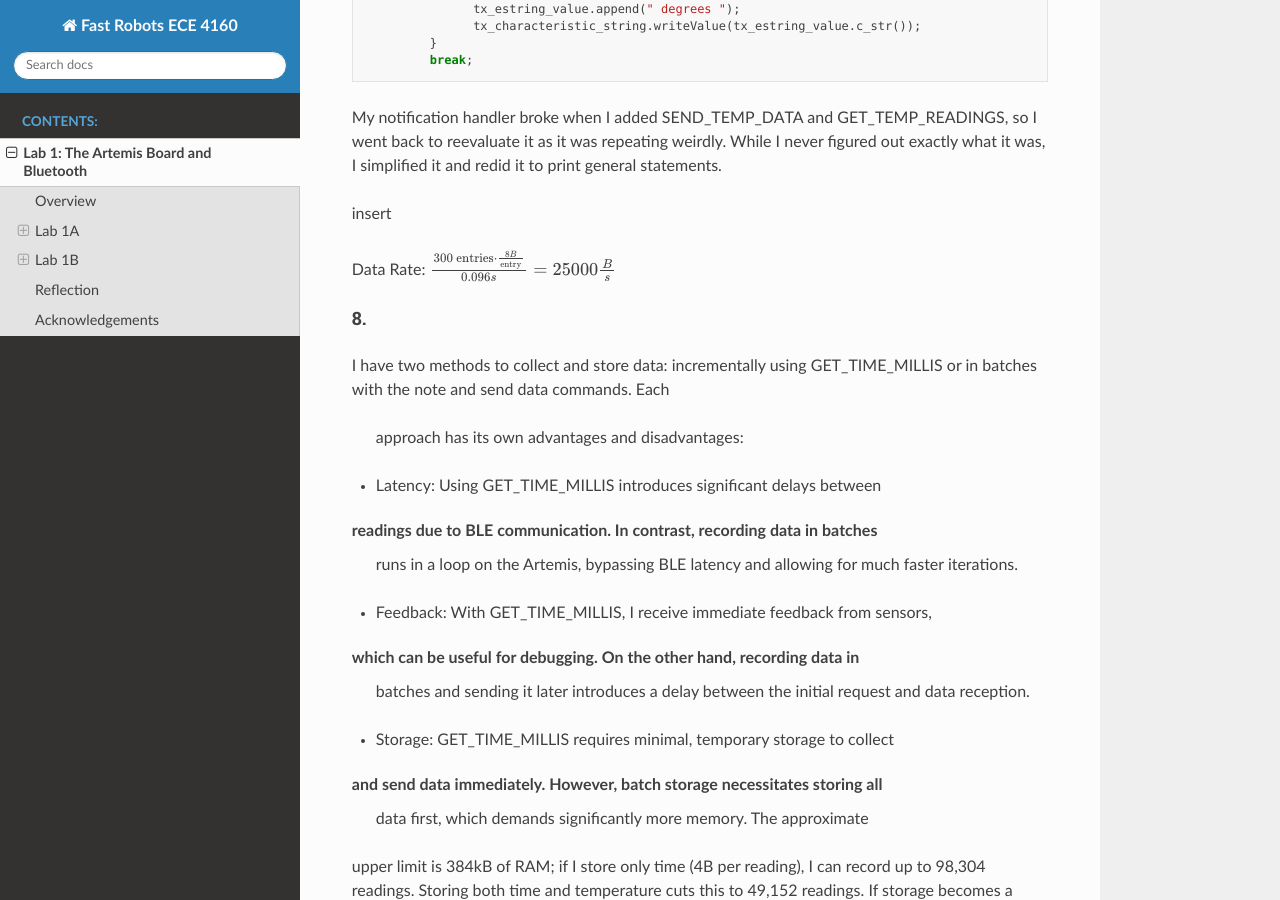
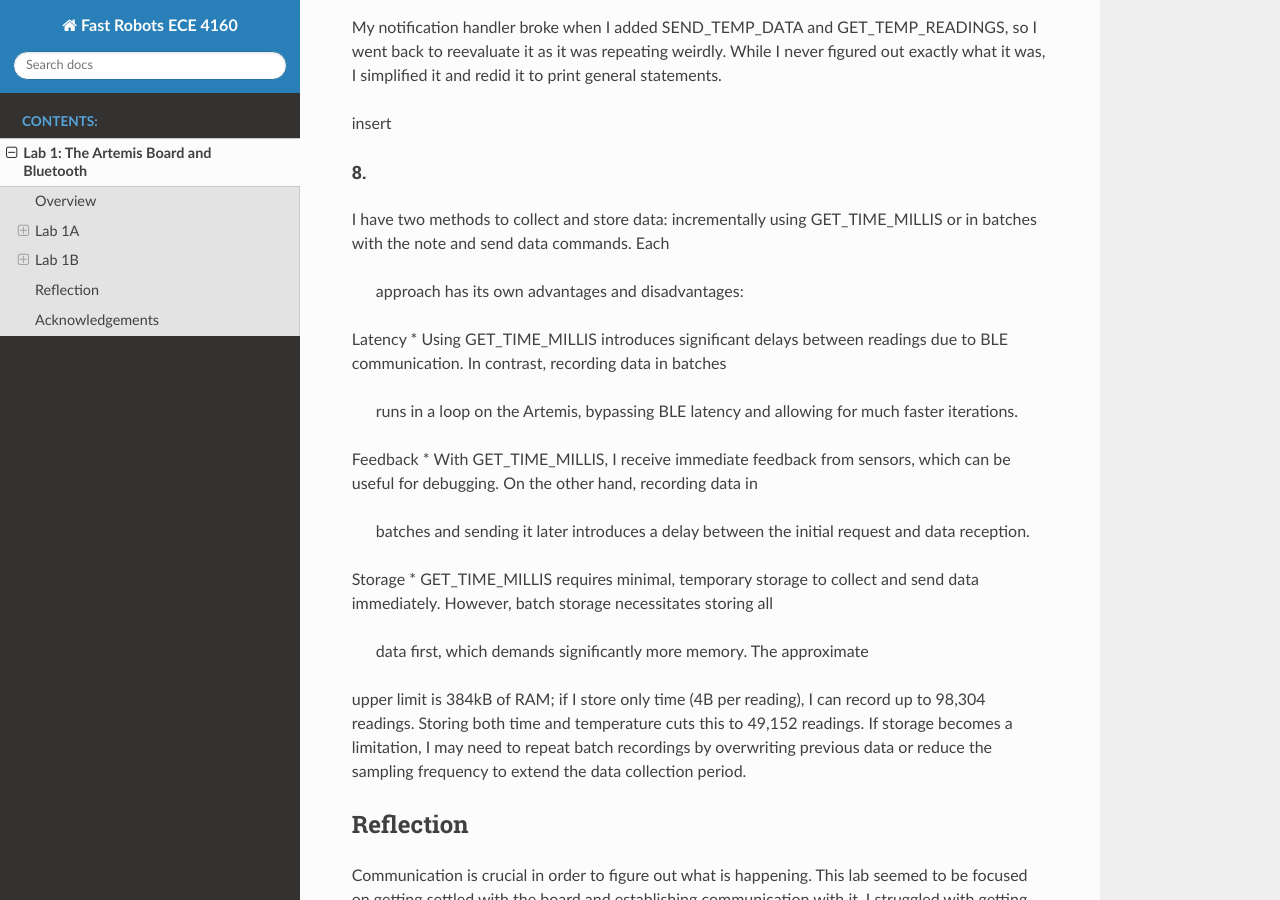
Before and after one commit to nskatti1/test-website, a Sphinx documentation site: the page built from docs/lab1.rst, in a window 1280 px wide and 900 px high, scrolled down 5521 px. Built offline with Sphinx 7.4.7 and the Read the Docs theme 3.1.0, drawn with Linux system fonts in a browser that asks for light colours; pages that are not in the unit, such as notebooks, are missing from menus; some of the changed text lies outside the part shown.

Commit message:
Update lab1.rst

```diff
--- a/docs/lab1.rst
+++ b/docs/lab1.rst
@@ -236,9 +237,6 @@
 
 insert image
 
-
-Data Rate: :math:`\frac{100 \text{ entries} \cdot \frac{4B}{\text{entry}}}{3.034 s} = 131.84\frac{B}{s}`
-
 6. Send Times in Batch
 """"""""""""""""""""""""""""""""""""""""""""""""""""""""""""""""""""""""""
 
@@ -266,8 +264,6 @@
 
  insert image
 
-
-Data Rate: :math:`\frac{300 \text{ entries} \cdot \frac{4B}{\text{entry}}}{0.005 s} = 240000\frac{B}{s}`
 
 7. Send Temperature in Batch
 """"""""""""""""""""""""""""""""""""""""""""""""""""""""""""""""""""""""""
@@ -314,8 +310,6 @@
 
 insert
 
-Data Rate: :math:`\frac{300 \text{ entries} \cdot \frac{8B}{\text{entry}}}{0.096 s} = 25000\frac{B}{s}`
-
 8.
 """"""""""""""""""""""""""""""""""""""""""""""""""""""""""""""""""""""""""
 I have two methods to collect and store data: incrementally using
@@ -323,17 +317,20 @@
  approach has its own advantages and disadvantages:
 
 
-* Latency: Using GET_TIME_MILLIS introduces significant delays between
+Latency
+* Using GET_TIME_MILLIS introduces significant delays between
 readings due to BLE communication. In contrast, recording data in batches
  runs in a loop on the Artemis, bypassing BLE latency and allowing for
  much faster iterations.
 
-* Feedback: With GET_TIME_MILLIS, I receive immediate feedback from sensors,
+Feedback
+* With GET_TIME_MILLIS, I receive immediate feedback from sensors,
 which can be useful for debugging. On the other hand, recording data in
  batches and sending it later introduces a delay between the initial
  request and data reception.
 
-* Storage: GET_TIME_MILLIS requires minimal, temporary storage to collect
+Storage
+* GET_TIME_MILLIS requires minimal, temporary storage to collect
 and send data immediately. However, batch storage necessitates storing all
  data first, which demands significantly more memory. The approximate
 upper limit is 384kB of RAM; if I store only time (4B per reading), I can
```
Also changed, not shown: other parts of docs/lab1.rst (+1 -0 lines).
